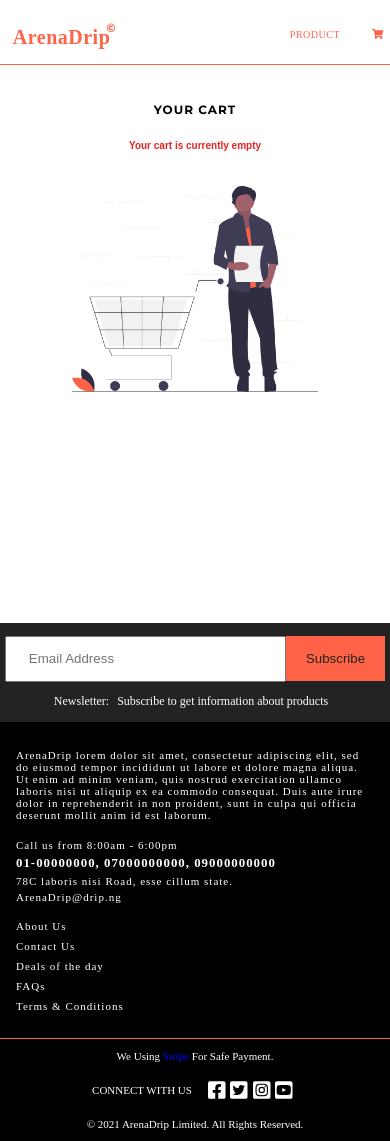
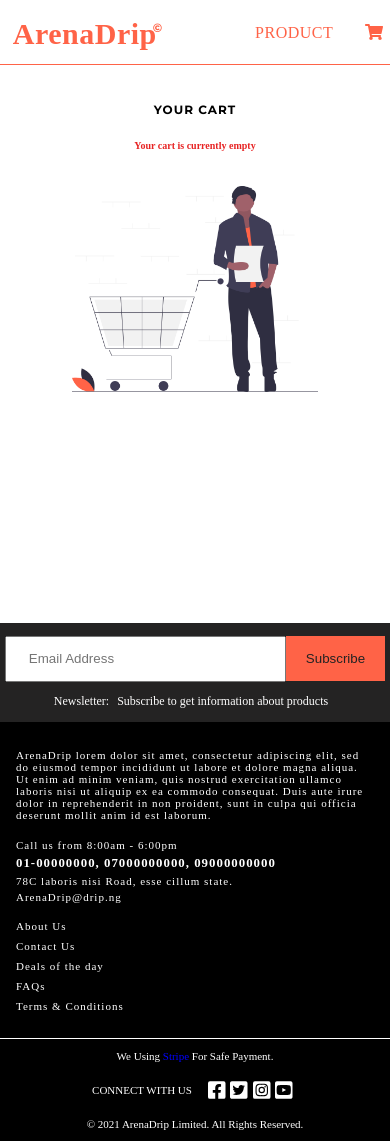
Before and after one commit to al-waheed/ArenaDrip, a React (Create React App) app: page /cart in a window 390 px wide. Built offline with nearby package versions, Linux system fonts and the light colour scheme.

Commit message:
update css

```diff
--- a/src/Cart.js
+++ b/src/Cart.js
@@ -51,7 +51,7 @@
         <div className="carts">{cartList}</div>
         { cart.length > 0 && <div>
           <div className='total'>
-            <Link to="/checkout" className="paymentBtn"> <span>continue to Checkout </span> </Link>
+            <Link to="/checkout" className="paymentBtn"> <span>Checkout </span> </Link>
             <h3><span>Total: </span><b>N</b>{total}.00</h3>
           </div>
           <div className="btnBox">
--- a/src/Checkout.js
+++ b/src/Checkout.js
@@ -12,7 +12,7 @@
 
    thanks(token){
 	 console.log(token)
-	 return ToastsStore.success("Your payment was successful")
+	 return ToastsStore.success("Payment was successful")
    }
 
    static contextType = DataContext;
--- a/src/Navbar.css
+++ b/src/Navbar.css
@@ -85,7 +85,7 @@
   }
 
   .headingTitle {
-    font-size: 20px;
+    font-size: 30px;
   }
 
   .heading h1 span {
@@ -94,7 +94,7 @@
   }
   .navbar .navLink2,
   .navbar .navLink {
-    font-size: 10px;
+    font-size: 16px;
   }
 
   .navbar li span {
--- a/src/index.css
+++ b/src/index.css
@@ -299,7 +299,7 @@
 }
 
 .cartEmpty {
-  font-family: fantasy;
+  font-family: "fantasy";
   text-align: center;
   letter-spacing: 1px;
   color: #e72424;
@@ -451,7 +451,7 @@
   justify-content: space-between;
   background-color: black;
   padding: 0 2.5rem;
-  border-top: 1px solid tomato;
+  border-top: 1px solid white;
 }
 
 .legal .connect {
@@ -668,8 +668,9 @@
   }
 
   .paymentBox .stripePayment .heading {
-    font-size: 14px;
-    letter-spacing: 1px;
+    font-size: 12px;
+    letter-spacing: 0.3px;
+    font-family:'fantasy';
   }
 
   .paymentBox .img {
```
Also changed, not shown: src/DataContext.js (line endings or trailing spaces), 1 other file (tests, documents, lock files or other folders).
